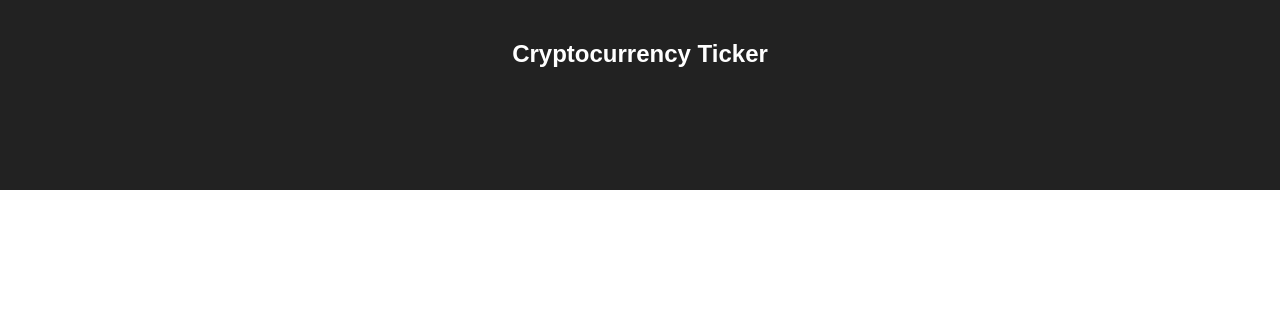
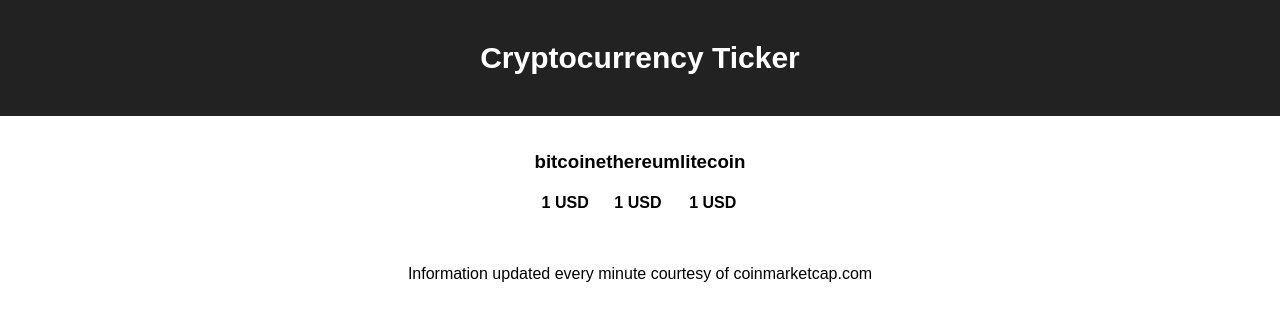
Before and after one commit to hyluo/react-kick-off, a React (Create React App) app: page / in a window 1280 px wide. Shown: the top 320 px of the page. Built offline with nearby package versions, Linux system fonts and the light colour scheme.

Commit message:
finish ticket component

```diff
--- a/src/App.css
+++ b/src/App.css
@@ -1,17 +1,12 @@
 .App {
   text-align: center;
 }
-
-.App-logo {
-  animation: App-logo-spin infinite 20s linear;
-  height: 80px;
-}
-
 .App-header {
   background-color: #222;
-  height: 150px;
-  padding: 20px;
   color: white;
+  font-size: 1.25rem;
+  margin: 0;
+  padding: 1rem;
 }
 
 .App-title {
@@ -23,6 +18,10 @@
 }
 
 @keyframes App-logo-spin {
-  from { transform: rotate(0deg); }
-  to { transform: rotate(360deg); }
+  from {
+    transform: rotate(0deg);
+  }
+  to {
+    transform: rotate(360deg);
+  }
 }
--- a/src/App.js
+++ b/src/App.js
@@ -1,14 +1,17 @@
 import React, { Component } from 'react';
 import logo from './logo.svg';
 import './App.css';
+
+import Tickers from './components/Tickers.js';
 
 class App extends Component {
   render() {
     return (
       <div className="App">
-        <header className="App-header">
+        <div className="App-header">
           <h2>Cryptocurrency Ticker</h2>
-        </header>
+        </div>
+        <Tickers />
       </div>
     );
   }
--- /dev/null
+++ b/src/components/Tickers.css
@@ -0,0 +1,5 @@
+.tickers {
+    list-style-type: none;
+    padding: 0;
+    display: inline-flex;
+}
--- /dev/null
+++ b/src/components/Tickers.js
@@ -0,0 +1,42 @@
+import React, { Component } from 'react';
+import './Tickers.css';
+
+class Tickers extends Component {
+
+    constructor(props) {
+        super(props);
+        this.state = {
+            data: [
+                {
+                    id: "bitcoin",
+                    price: "1"
+                },
+                {
+                    id: "ethereum",
+                    price: "1"
+                },
+                {
+                    id: "litecoin",
+                    price: "1"
+                }
+            ]
+        };
+    }
+
+    render() {
+        var tickers = this.state.data.map((currency) =>
+            <li key={currency.id}>
+                <h3>{currency.id}</h3>
+                <h4>{currency.price} USD</h4>
+            </li>
+        );
+        return (
+            <div className="tickers-container">
+                <ul className="tickers">{tickers}</ul>
+                <p>Information updated every minute courtesy of coinmarketcap.com</p>
+           </div>
+        );
+    }
+}
+
+export default Tickers;
```
